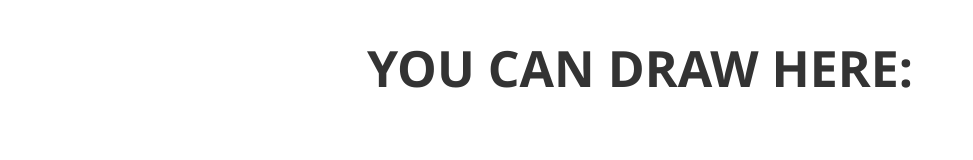
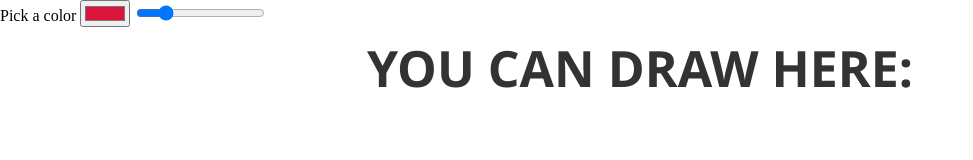
Before and after one commit to Lukovkammm/Fun-with-HTML5-Canvas, a plain HTML site: page index.html in a window 1280 px wide. Shown: the whole page, without its empty margins (0-973 px from the left). Drawn offline with Linux system fonts and the light colour scheme.

Commit message:
feat: add inputs for color and size of brush

```diff
--- a/index.html
+++ b/index.html
@@ -9,7 +9,14 @@
 </head>
 
 <body>
-    <h1>You can draw here:</h1>
+    <div class="settings">
+        <h1>You can draw here:</h1>
+        <div class="settings__block">
+            <label for="color">Pick a color</label>
+            <input type="color" value="#DC143C" name="color" id="color">
+            <input type="range" min="1" max="100" value="20" name="size">
+        </div>
+    </div>
     <canvas id="canvas"></canvas>
     <script src="./script.js"></script>
 </body>
```
